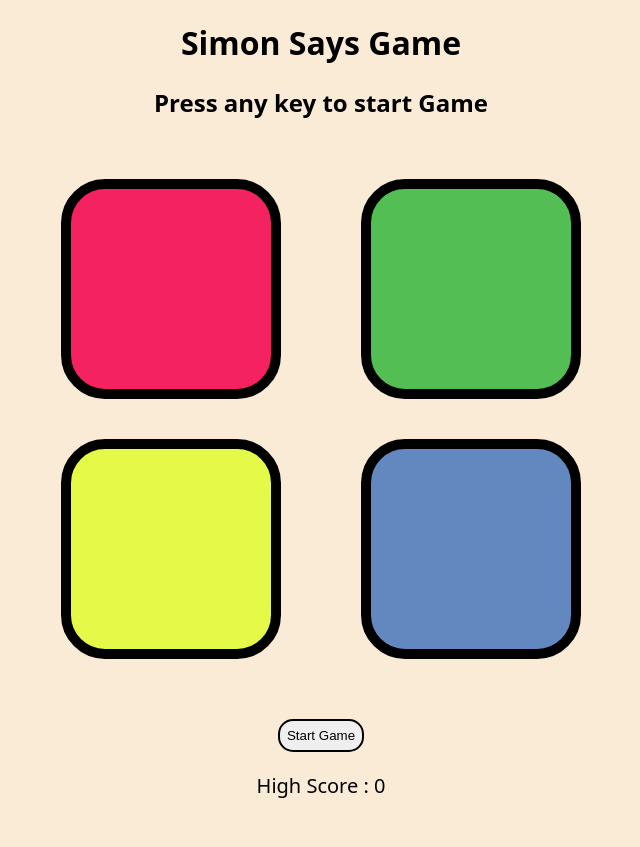
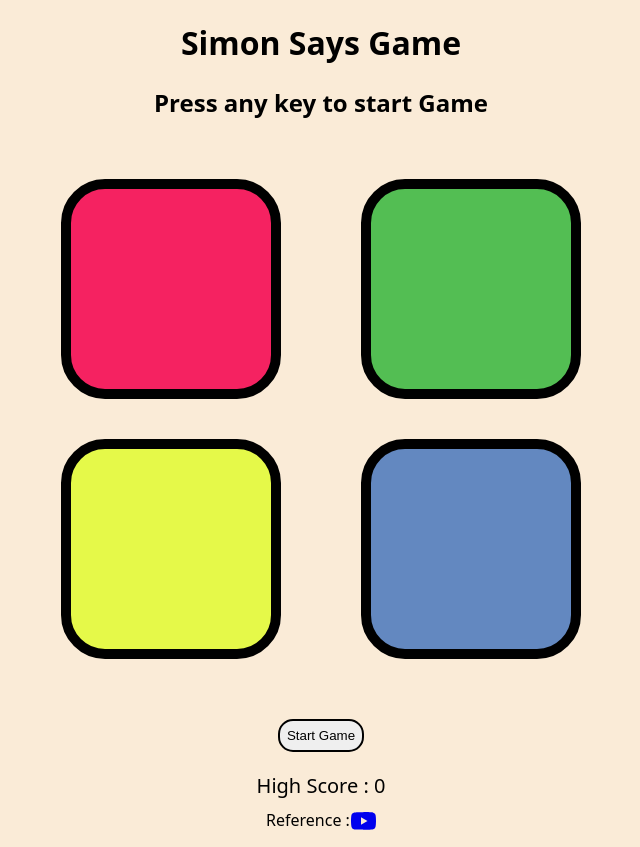
Before and after one commit to Narendra-9/simonsSaysGame, a plain HTML site: page index.html in a window 1280 px wide. Shown: the whole page, without its empty margins (319-959 px from the left). Before the commit the page ends 807 px from the top, so only its background shows below. Drawn offline with Linux system fonts and the light colour scheme.

Commit message:
finalone

```diff
--- a/index.html
+++ b/index.html
@@ -16,7 +16,7 @@
         <source src="congo.mp3" type="audio/mpeg">
     </audio>
 
-    <h1>Simon Says Game</h1>
+    <h1>Simon Says Game </h1>
     <h2>Press any key to start Game</h2>
 
     <div class="btn-container">
@@ -35,6 +35,11 @@
         High Score : 0
     </div>
     </div>
+    <div style="display: flex; justify-content: space-between; width: 110px; margin: auto; margin-top: 10px;">
+        <div>Reference :</div> <div><a href="https://youtu.be/EWJ5uYwQJGU?si=DXlc6eFGsGMnLAnv"><svg xmlns="http://www.w3.org/2000/svg" width="25" height="25" fill="currentColor" class="bi bi-youtube" viewBox="0 0 16 16">
+            <path d="M8.051 1.999h.089c.822.003 4.987.033 6.11.335a2.01 2.01 0 0 1 1.415 1.42c.101.38.172.883.22 1.402l.01.104.022.26.008.104c.065.914.073 1.77.074 1.957v.075c-.001.194-.01 1.108-.082 2.06l-.008.105-.009.104c-.05.572-.124 1.14-.235 1.558a2.01 2.01 0 0 1-1.415 1.42c-1.16.312-5.569.334-6.18.335h-.142c-.309 0-1.587-.006-2.927-.052l-.17-.006-.087-.004-.171-.007-.171-.007c-1.11-.049-2.167-.128-2.654-.26a2.01 2.01 0 0 1-1.415-1.419c-.111-.417-.185-.986-.235-1.558L.09 9.82l-.008-.104A31 31 0 0 1 0 7.68v-.123c.002-.215.01-.958.064-1.778l.007-.103.003-.052.008-.104.022-.26.01-.104c.048-.519.119-1.023.22-1.402a2.01 2.01 0 0 1 1.415-1.42c.487-.13 1.544-.21 2.654-.26l.17-.007.172-.006.086-.003.171-.007A100 100 0 0 1 7.858 2zM6.4 5.209v4.818l4.157-2.408z"/>
+          </svg></a></div>
+    </div>
     <script src="script.js"></script>
 </body>
 </html>
--- a/style.css
+++ b/style.css
@@ -61,6 +61,7 @@ body{
     /* text-align: center; */
     margin: auto;
 }
+
 @media (max-width: 480px) {
 
     .btn {
@@ -89,6 +90,4 @@ body{
     .second-row{
         display: flex;
     }
-
-
 }
```
